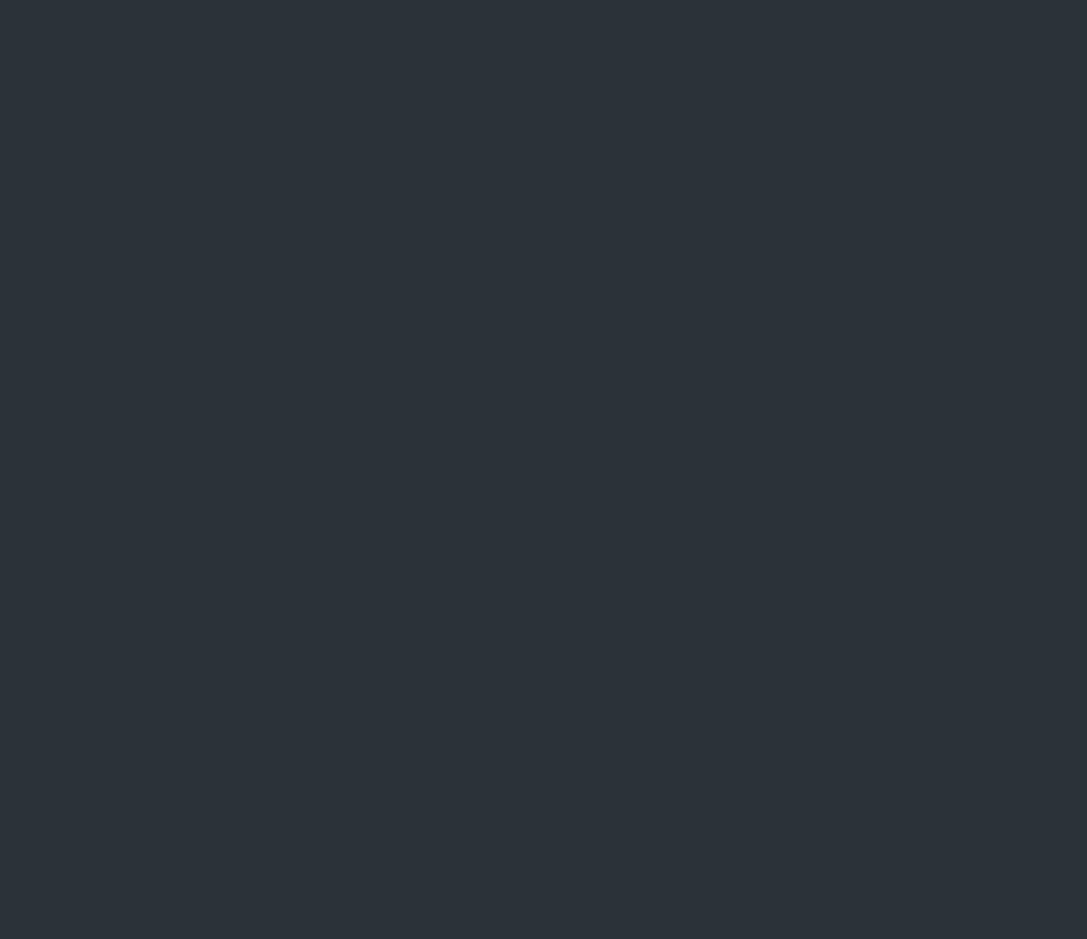
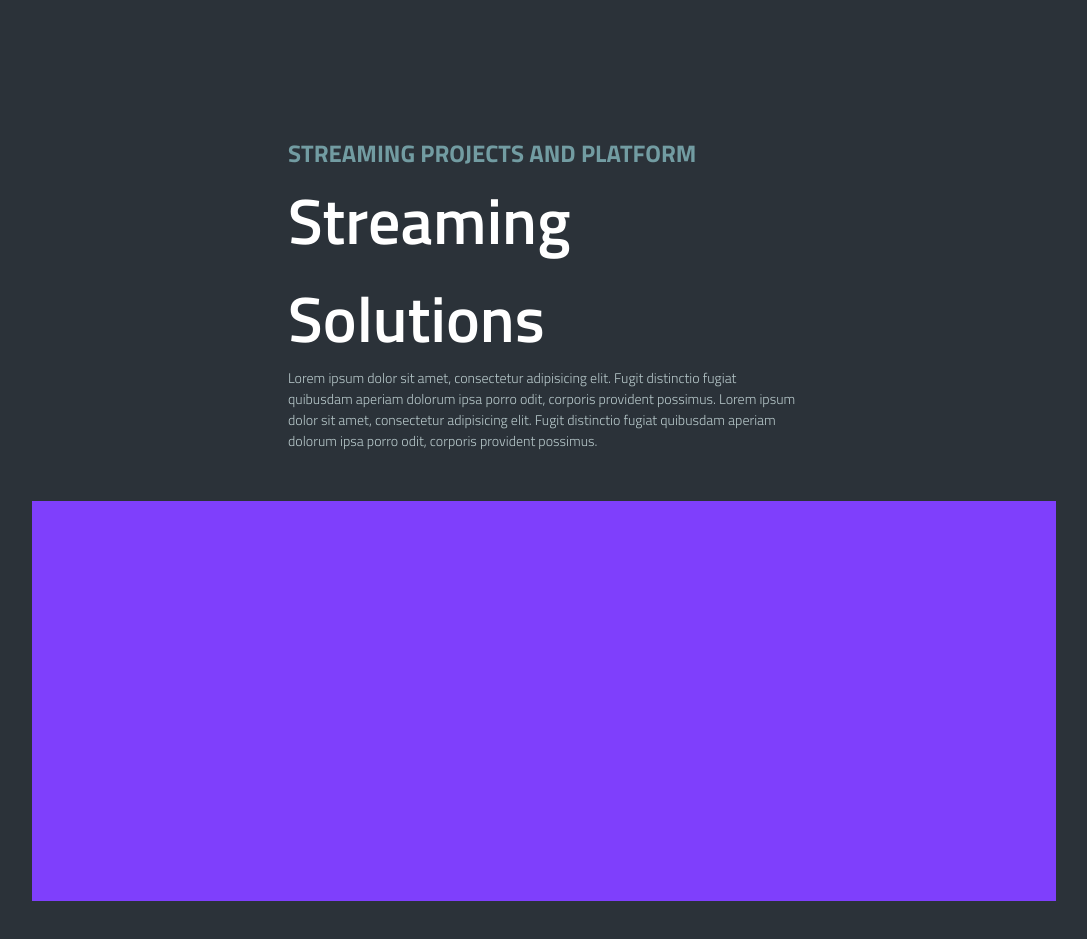
Before and after one commit to Optimogroupio/optimo-group-website, a Next.js app: page / in a window 1280 px wide. Shown: the part 3680-4619 px from the top of the page, without its empty margins (96-1183 px from the left). Before the commit the page ends 3815 px from the top, so only its background shows below. Built offline with nearby package versions, Linux system fonts and the light colour scheme.

Commit message:
streaming solutions

```diff
--- a/pages/index.js
+++ b/pages/index.js
@@ -94,6 +94,24 @@ export default function Home() {
                         </div>
                     </div>
                 </div>
+                {/* Streaming Solutions */}
+                <div className={styles.streamingSolutions}>
+                    <div className={styles.textContainer}>
+                        <h2 className={styles.secondaryHeader}>Streaming Projects and Platform</h2>
+                        <h1 className={styles.title}>Streaming Solutions</h1>
+                        <span className={styles.text}>
+                            Lorem ipsum dolor sit amet, consectetur adipisicing elit.
+                            Fugit distinctio fugiat quibusdam aperiam dolorum ipsa porro odit,
+                            corporis provident possimus.
+                            Lorem ipsum dolor sit amet, consectetur adipisicing elit.
+                            Fugit distinctio fugiat quibusdam aperiam dolorum ipsa porro odit,
+                            corporis provident possimus.
+                        </span>
+                    </div>
+                    <div className={styles.imageContainer}>
+                        <div className={styles.image} />
+                    </div>
+                </div>
                 <div/>
             </div>
         </>
--- a/styles/pages/Home.module.css
+++ b/styles/pages/Home.module.css
@@ -33,6 +33,10 @@
     font-weight: 300;
     color: var(--text-color);
 }
+.textContainer{
+    display: flex;
+    flex-direction: column;
+}
 .column{
     position: relative;
     display: flex;
@@ -59,6 +63,7 @@
     align-self: flex-end;
     width: 50%;
 }
+/* Affiliate */
 .affiliateBlock{
     display: flex;
     flex-direction: row;
@@ -84,6 +89,7 @@
     margin-top: 20px;
     padding-left: 20px;
 }
+/* Affiliate Project */
 .affiliateProject{
     display: flex;
     flex-direction: column;
@@ -105,6 +111,7 @@
     width: 65%;
     height: 500px;
 }
+/* Social Media */
 .socialMedia{
     position: relative;
     flex-direction: row;
@@ -129,3 +136,18 @@
     width: 100%;
     height: 500px;
 }
+/* Streaming Solutions */
+.streamingSolutions{
+    display: flex;
+    flex-direction: column;
+    align-items: center;
+    z-index: 2;
+    gap: 50px;
+}
+.streamingSolutions .textContainer{
+    width: 50%;
+}
+.streamingSolutions .imageContainer{
+    width: 100%;
+    height: 400px;
+}
```
